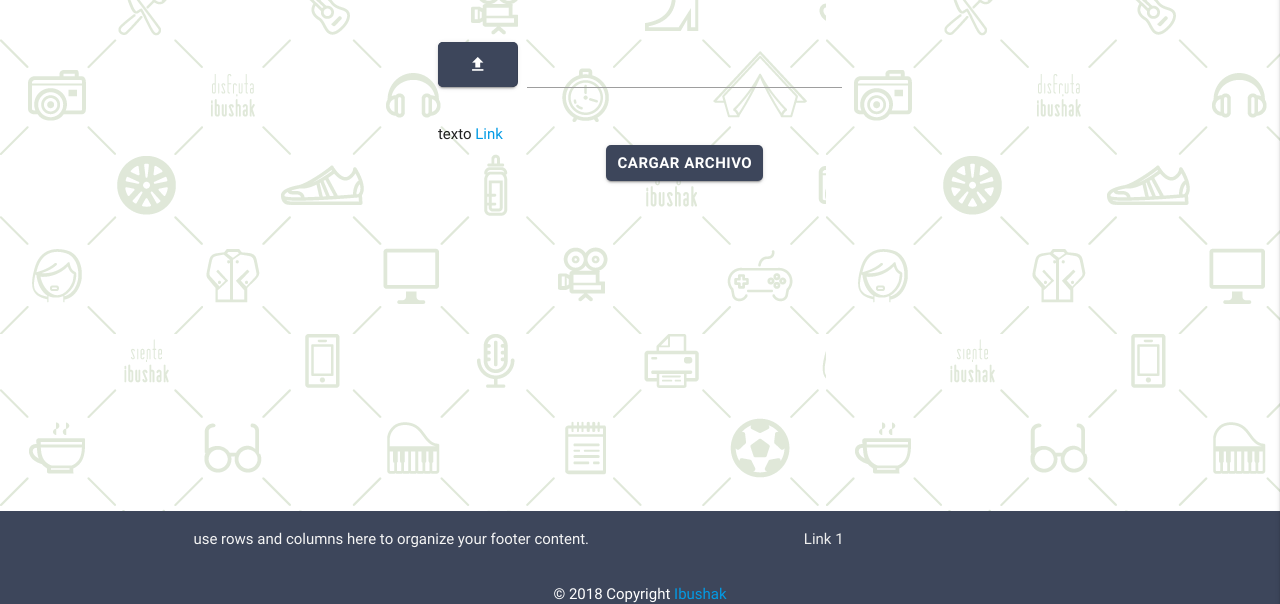
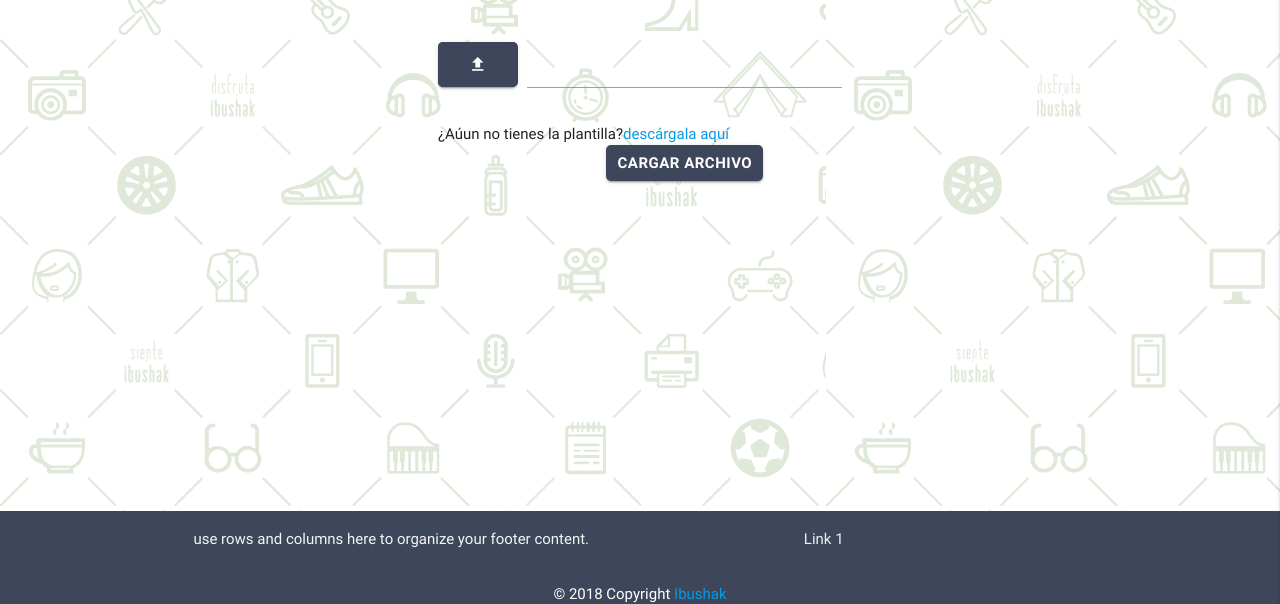
Before and after one commit to Marcosibushak/Sincronizador, a plain HTML site: page src/views/home.html in a window 1280 px wide. Shown: the part 196-800 px from the top of the page. Drawn offline with nearby package versions, Linux system fonts and the light colour scheme; files whose address does not match are found by name.

Commit message:
Edición de campos

```diff
--- a/src/views/home.html
+++ b/src/views/home.html
@@ -69,7 +69,7 @@
 								 <div class="file-path-wrapper">
 									 <input class="file-path validate" type="text">
 								 </div>
-								 <p>texto <a href="!#">Link</a></p>
+								 <p>¿A&uacute;un no tienes la plantilla?<a href="!#">desc&aacute;rgala aqu&iacute;</a></p>
 							 </div>
 							 <input class="buttons btn center col offset-s5 white-text" type="submit" name="action" value="Cargar archivo">
 						 </form>
@@ -79,7 +79,7 @@
 
 				<!-- Modal Structure -->
 				<div id="modal3" class="modal-lg modal blue-grey lighten-4">
-				<div class="modal-content">
+					<div class="modal-content">
 						<div class="row valign-wrapper">
 							<img class="col s1 img-responsive img-logo" src="/images/ibushak-LOGO.png" alt="">
 							<div class="col s9">
```
